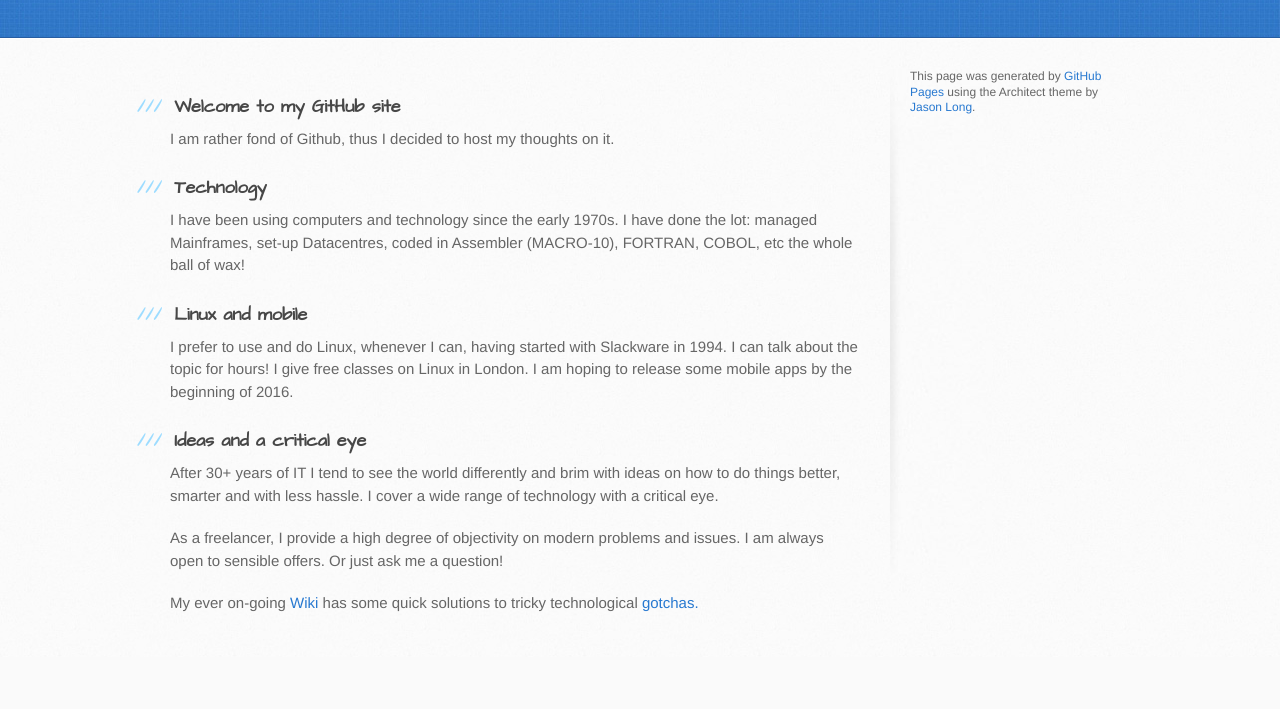
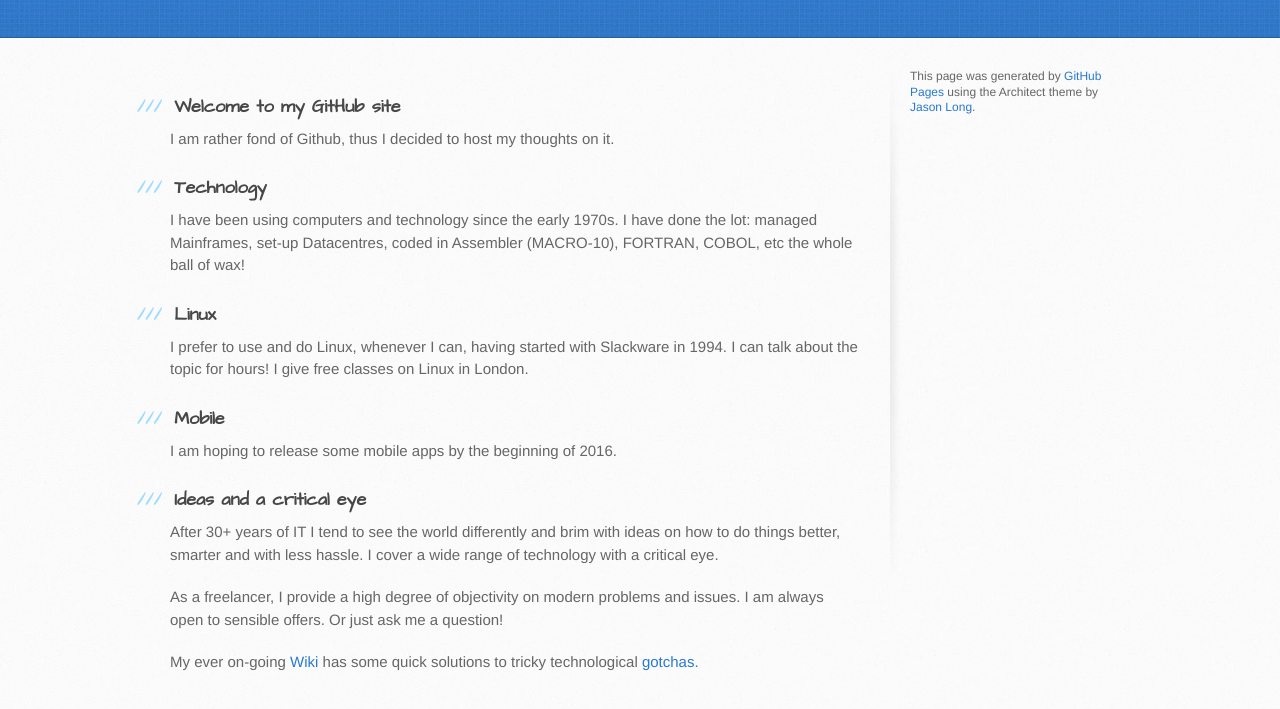
Before and after one commit to brianlinuxing/brianlinuxing.github.io, a plain HTML site: page index.html in a window 1280 px wide. Shown: the part 197-906 px from the top of the page. Before the commit the page ends 854 px from the top, so only its background shows below. Drawn offline with Linux system fonts and the light colour scheme.

Commit message:
Replace master branch with page content via GitHub

```diff
--- a/index.html
+++ b/index.html
@@ -39,9 +39,14 @@
 <p>I have been using computers and technology since the early 1970s. I have done the lot: managed Mainframes, set-up Datacentres, coded in Assembler (MACRO-10), FORTRAN, COBOL, etc the whole ball of wax!</p>
 
 <h3>
-<a id="linux-and-mobile" class="anchor" href="#linux-and-mobile" aria-hidden="true"><span class="octicon octicon-link"></span></a>Linux and mobile</h3>
+<a id="linux" class="anchor" href="#linux" aria-hidden="true"><span class="octicon octicon-link"></span></a>Linux</h3>
 
-<p>I prefer to use and do Linux, whenever I can, having started with Slackware in 1994. I can talk about the topic for hours! I give free classes on Linux in London. I am hoping to release some mobile apps by the beginning of 2016.</p>
+<p>I prefer to use and do Linux, whenever I can, having started with Slackware in 1994. I can talk about the topic for hours! I give free classes on Linux in London. </p>
+
+<h3>
+<a id="mobile" class="anchor" href="#mobile" aria-hidden="true"><span class="octicon octicon-link"></span></a>Mobile</h3>
+
+<p>I am hoping to release some mobile apps by the beginning of 2016.</p>
 
 <h3>
 <a id="ideas-and-a-critical-eye" class="anchor" href="#ideas-and-a-critical-eye" aria-hidden="true"><span class="octicon octicon-link"></span></a>Ideas and a critical eye</h3>
--- a/params.json
+++ b/params.json
@@ -1 +1 @@
-{"name":"Brianlinuxing.GitHub.io","tagline":"Brian Linuxing, decades of opinions and experience at your fingertips!","body":"### Welcome to my GitHub site\r\n\r\nI am rather fond of Github, thus I decided to host my thoughts on it.\r\n\r\n### Technology\r\n\r\nI have been using computers and technology since the early 1970s. I have done the lot: managed Mainframes, set-up Datacentres, coded in Assembler (MACRO-10), FORTRAN, COBOL, etc the whole ball of wax!\r\n\r\n### Linux and mobile\r\n\r\nI prefer to use and do Linux, whenever I can, having started with Slackware in 1994. I can talk about the topic for hours! I give free classes on Linux in London. I am hoping to release some mobile apps by the beginning of 2016.\r\n\r\n### Ideas and a critical eye\r\n\r\nAfter 30+ years of IT I tend to see the world differently and brim with ideas on how to do things better, smarter and with less hassle. I cover a wide range of technology with a critical eye.\r\n\r\nAs a freelancer, I provide a high degree of objectivity on modern problems and issues. I am always open to sensible offers. Or just ask me a question! \r\n\r\nMy ever on-going [Wiki](https://github.com/brianlinuxing/brianlinuxing.github.io/wiki) has some quick solutions to tricky technological [gotchas.](http://www.merriam-webster.com/dictionary/gotcha)","google":"UA-68182525-1","note":"Don't delete this file! It's used internally to help with page regeneration."}
+{"name":"Brianlinuxing.GitHub.io","tagline":"Brian Linuxing, decades of opinions and experience at your fingertips!","body":"### Welcome to my GitHub site\r\n\r\nI am rather fond of Github, thus I decided to host my thoughts on it.\r\n\r\n### Technology\r\n\r\nI have been using computers and technology since the early 1970s. I have done the lot: managed Mainframes, set-up Datacentres, coded in Assembler (MACRO-10), FORTRAN, COBOL, etc the whole ball of wax!\r\n\r\n### Linux \r\n\r\nI prefer to use and do Linux, whenever I can, having started with Slackware in 1994. I can talk about the topic for hours! I give free classes on Linux in London. \r\n\r\n### Mobile\r\n\r\nI am hoping to release some mobile apps by the beginning of 2016.\r\n\r\n### Ideas and a critical eye\r\n\r\nAfter 30+ years of IT I tend to see the world differently and brim with ideas on how to do things better, smarter and with less hassle. I cover a wide range of technology with a critical eye.\r\n\r\nAs a freelancer, I provide a high degree of objectivity on modern problems and issues. I am always open to sensible offers. Or just ask me a question! \r\n\r\nMy ever on-going [Wiki](https://github.com/brianlinuxing/brianlinuxing.github.io/wiki) has some quick solutions to tricky technological [gotchas.](http://www.merriam-webster.com/dictionary/gotcha)","google":"UA-68182525-1","note":"Don't delete this file! It's used internally to help with page regeneration."}
```
